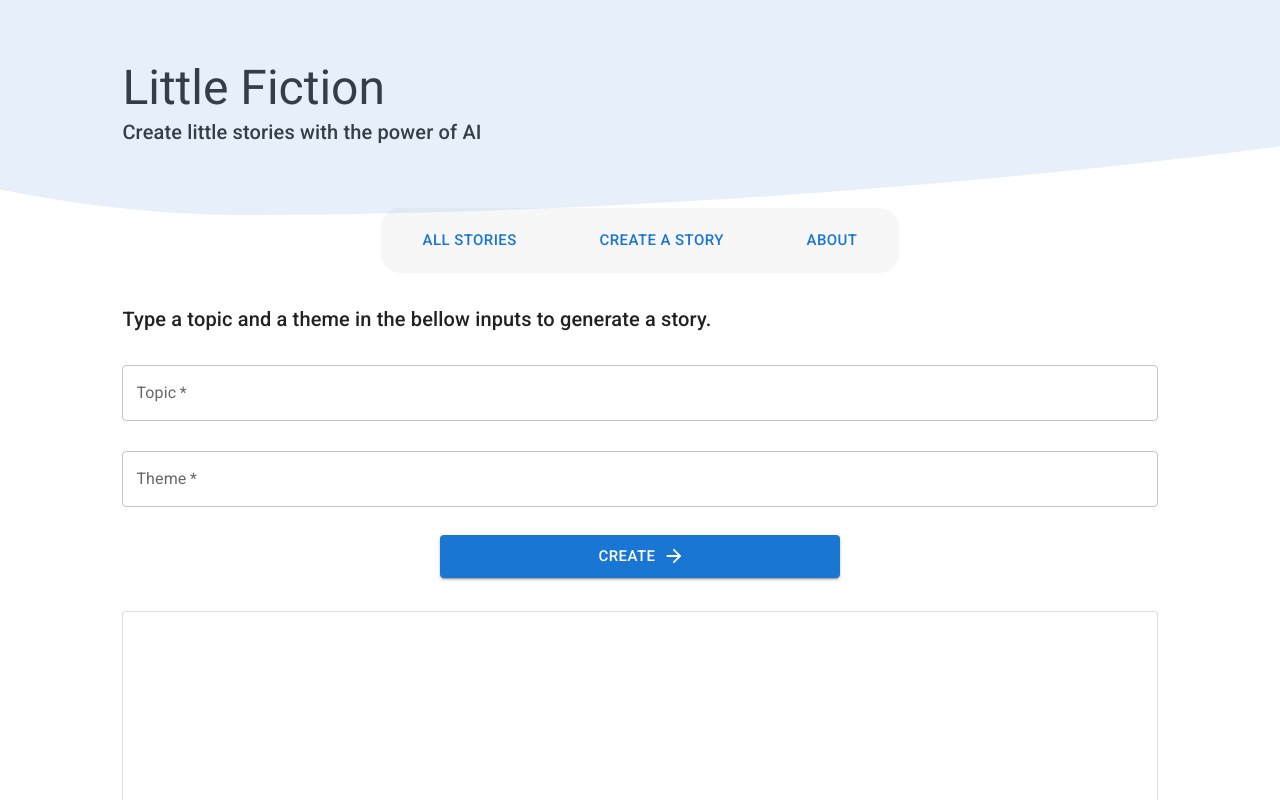
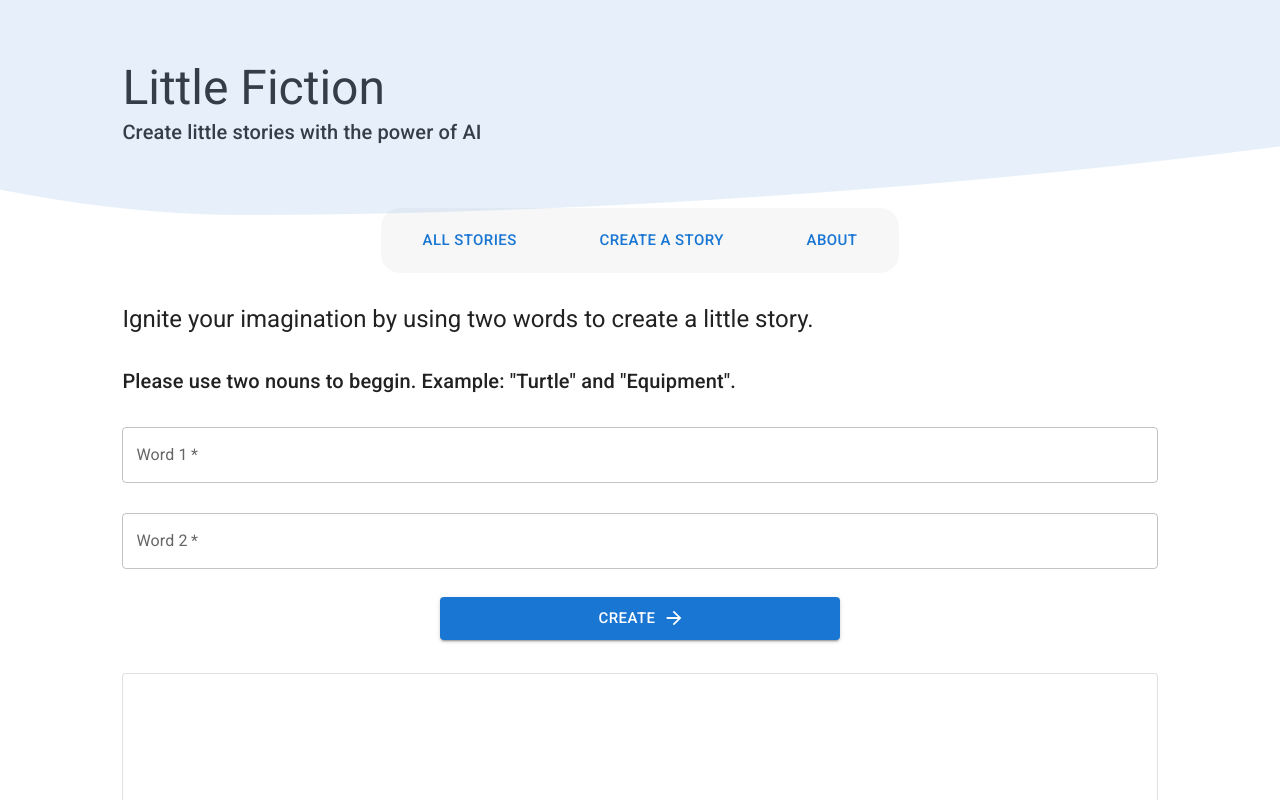
Before and after one commit to Eddy-cs/little-fiction, a Next.js app: page /create-story in a window 1280 px wide. Shown: the top 800 px of the page. Built offline with nearby package versions, Linux system fonts and the light colour scheme.

Commit message:
Modified story prompt

```diff
--- a/components/StoryForm.js
+++ b/components/StoryForm.js
@@ -42,20 +42,23 @@ function StoryForm() {
   return (
     <Fragment>
       <form className={styles.form__container} onSubmit={submitHandler}>
+        <Typography variant="h5">
+          Ignite your imagination by using two words to create a little story.
+        </Typography>
         <Typography variant="h6">
-          Type a topic and a theme in the bellow inputs to generate a story.
+          Please use two nouns to beggin. Example: "Turtle" and "Equipment".
         </Typography>
         <TextField
           inputProps={{ maxLength: 12 }}
           required
           inputRef={topicRef}
-          label="Topic"
+          label="Word 1"
         />
         <TextField
           inputProps={{ maxLength: 12 }}
           required
           inputRef={themeRef}
-          label="Theme"
+          label="Word 2"
         />
         <Button
           className={styles.form__button}
--- a/components/StoryList.js
+++ b/components/StoryList.js
@@ -11,7 +11,6 @@ function StoryList(props) {
       </CardContent>
     </Card>
   ));
-  // Add max height class to cards ---->sx={{maxHeight: 200}}
 
   return (
     <Fragment>
--- a/pages/api/generate.js
+++ b/pages/api/generate.js
@@ -67,5 +67,5 @@ async function contenFilter(resp) {
 }
 
 function generatePrompt(topic, theme) {
-  return `This is a story made with the topic "${topic}" and theme "${theme}":`;
+  return `This is a creative children story made using the topics "${topic}" and "${theme}":`;
 }
```
